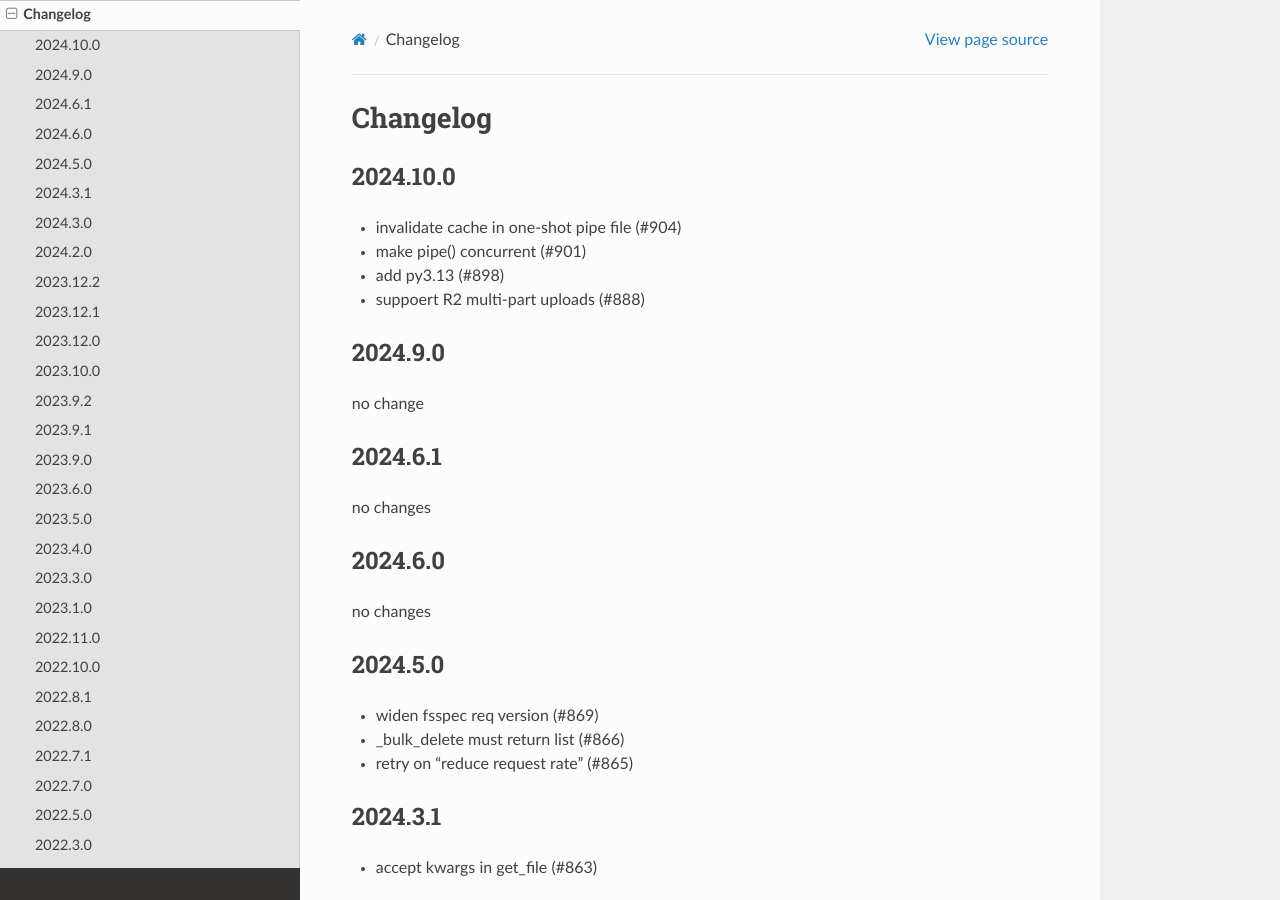
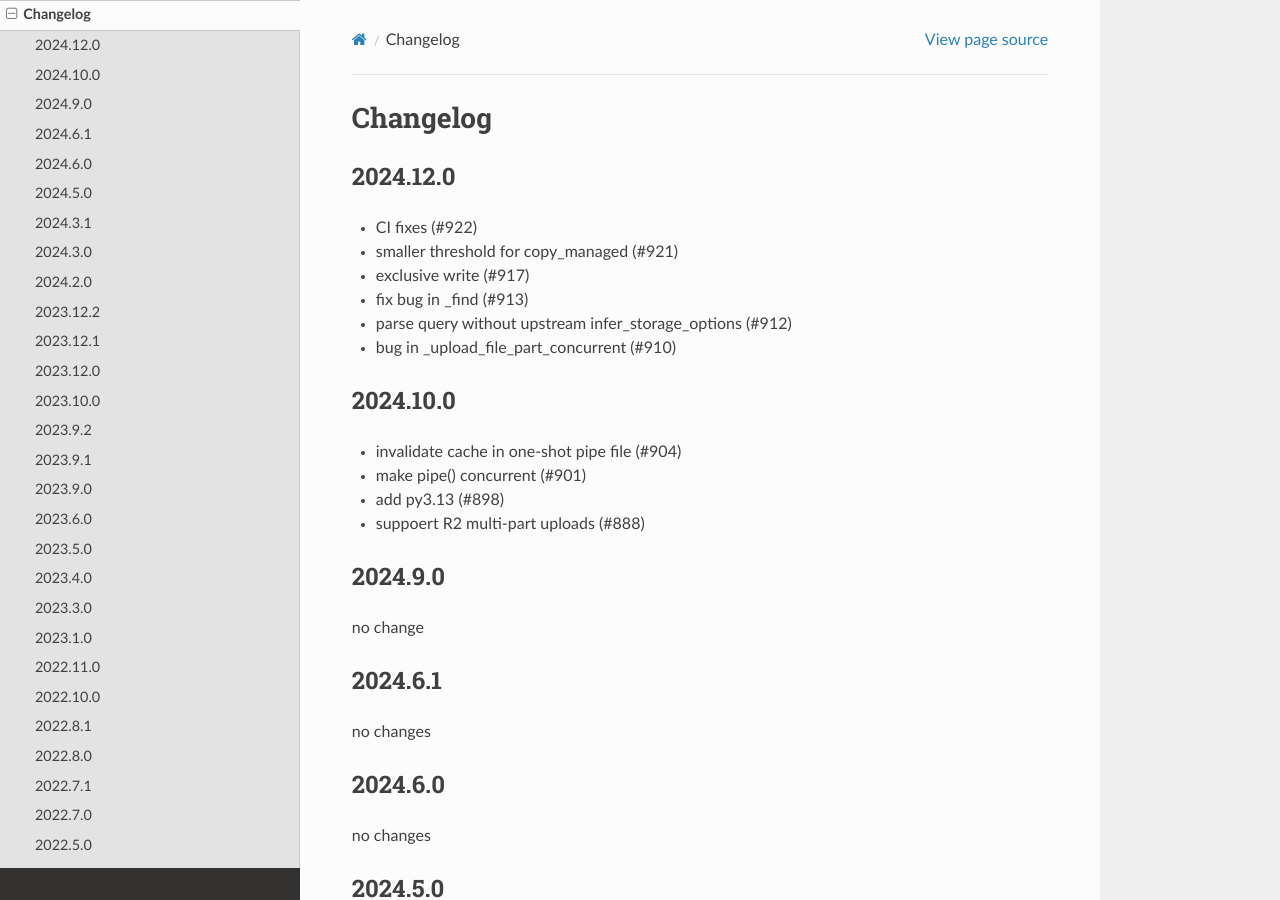
Before and after one commit to zarr-developers/s3fs, a Sphinx documentation site: the page built from docs/source/changelog.rst, in a window 1280 px wide and 900 px high. Built offline with Sphinx 7.4.7 and the Read the Docs theme 3.1.0, drawn with Linux system fonts in a browser that asks for light colours.

Commit message:
changelog (#924)

```diff
--- a/docs/source/changelog.rst
+++ b/docs/source/changelog.rst
@@ -1,5 +1,15 @@
 Changelog
 =========
+
+2024.12.0
+---------
+
+- CI fixes (#922)
+- smaller threshold for copy_managed (#921)
+- exclusive write (#917)
+- fix bug in _find (#913)
+- parse query without upstream infer_storage_options (#912)
+- bug in _upload_file_part_concurrent (#910)
 
 2024.10.0
 ---------
--- a/requirements.txt
+++ b/requirements.txt
@@ -1,3 +1,3 @@
 aiobotocore>=2.5.4,<3.0.0
-fsspec==2024.10.0.*
+fsspec==2024.12.0.*
 aiohttp!=4.0.0a0, !=4.0.0a1
```
